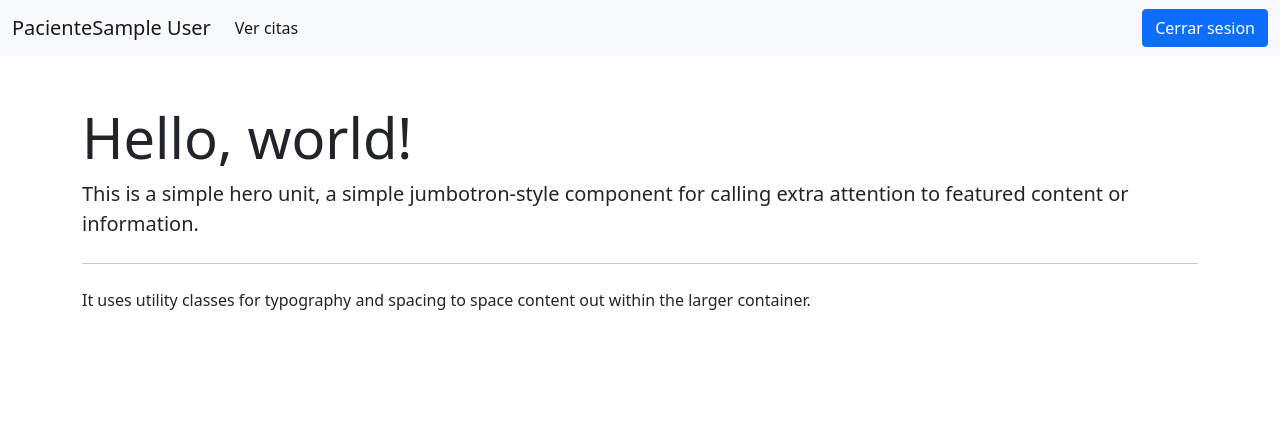
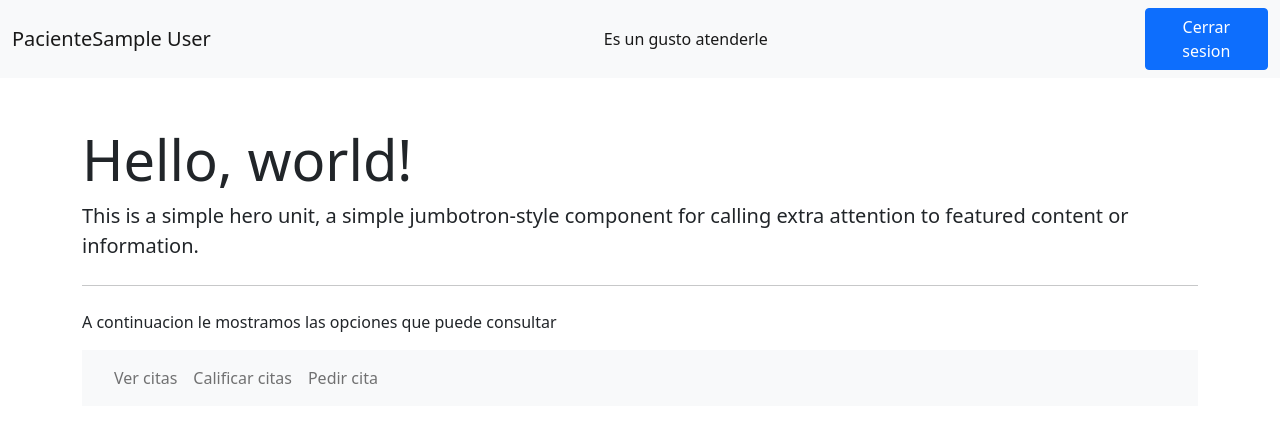
Before and after one commit to EdwinRos/clienteDWF, a PHP site: page /DWF/views/detallesPaciente.php in a window 1280 px wide. Shown: the top 423 px of the page. Run offline with PHP 8.4, Linux system fonts and the light colour scheme; the visitor is signed in with stand-in values (Sample User, id 1).

Commit message:
Update detallesPaciente.php

```diff
--- a/views/detallesPaciente.php
+++ b/views/detallesPaciente.php
@@ -15,6 +15,11 @@ session_start();
         integrity="sha384-1BmE4kWBq78iYhFldvKuhfTAU6auU8tT94WrHftjDbrCEXSU1oBoqyl2QvZ6jIW3"
         crossorigin="anonymous"
     />
+    <style>
+        .w-90{
+            width: 90%;
+        }
+    </style>
 <body>
 <nav class="navbar navbar-expand-lg navbar-light bg-light">
         <div class="container-fluid">
@@ -23,9 +28,9 @@ session_start();
                 <span class="navbar-toggler-icon"></span>
             </button>
             <div class="collapse navbar-collapse" id="navbarText">
-                <ul class="navbar-nav me-auto mb-2 mb-lg-0">
+                <ul class="navbar-nav me-auto mb-2 mb-lg-0 d-flex justify-content-center w-90">
                     <li class="nav-item">
-                        <a class="nav-link active" href="/registropaciente">Ver citas</a>
+                        <span class="nav-link active">Es un gusto atenderle</span>
                     </li>
                 </ul>
                 <form action="../controllers/registro.php" method="post">
@@ -44,7 +49,24 @@ session_start();
                     <h1 class="display-4">Hello, world!</h1>
                     <p class="lead">This is a simple hero unit, a simple jumbotron-style component for calling extra attention to featured content or information.</p>
                     <hr class="my-4">
-                    <p>It uses utility classes for typography and spacing to space content out within the larger container.</p>
+                    <p>A continuacion le mostramos las opciones que puede consultar</p>
+                    <nav class="navbar navbar-expand-lg navbar-light bg-light">
+                        <div class="container-fluid">
+                            <div class="collapse navbar-collapse" id="navbarText">
+                                <ul class="navbar-nav me-auto mb-2 mb-lg-0">
+                                    <li class="nav-item">
+                                        <a class="nav-link" href="/registropaciente">Ver citas</a>
+                                    </li>
+                                    <li class="nav-item">
+                                        <a class="nav-link" href="/registropaciente">Calificar citas</a>
+                                    </li>
+                                    <li class="nav-item">
+                                        <a class="nav-link" href="mailto:hospitallasalud01@gmail.com?Subject=Solicitar%20una%20cita">Pedir cita</a>
+                                    </li>
+                                </ul>
+                            </div>
+                        </div>
+                    </nav>
                 </div>
             </div>
         </div>
```
